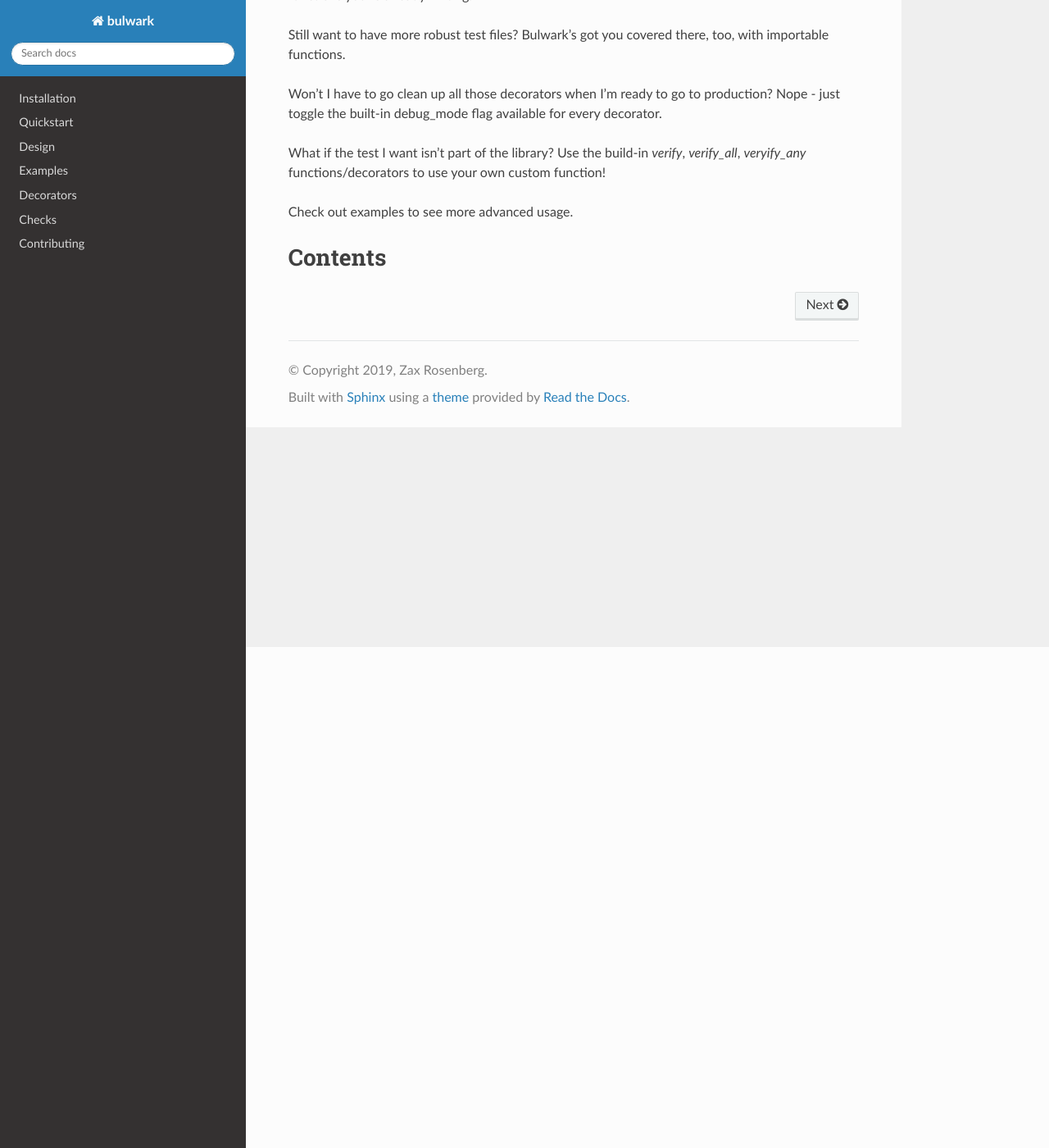
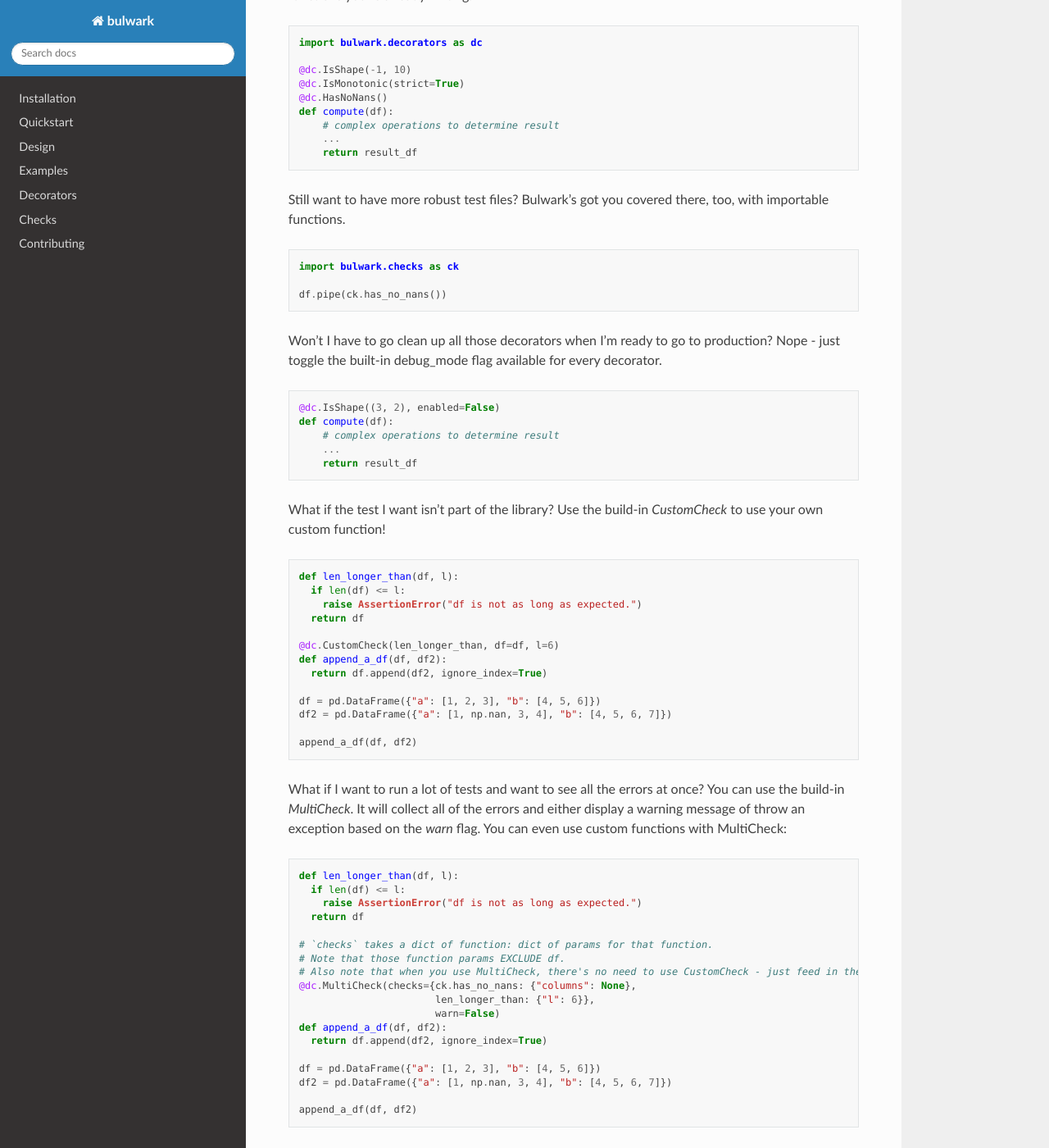
Before and after one commit to ZaxR/bulwark, a Sphinx documentation site: the page built from docs/index.rst, in a window 1280 px wide and 1400 px high, scrolled down 611 px. Shown: the whole window at 82% size. Built offline with Sphinx 7.4.7 and the Read the Docs theme 2.0.0, drawn with Linux system fonts in a browser that asks for light colours.

Commit message:
hotfix: custom_check, multi_check, tests, and docs

```diff
--- a/docs/conf.py
+++ b/docs/conf.py
@@ -27,7 +27,7 @@
 # The short X.Y version
 version = ''
 # The full version, including alpha/beta/rc tags
-release = '0.1.1'
+release = '0.1.2'
 
 
 # -- General configuration ---------------------------------------------------
--- a/docs/examples.rst
+++ b/docs/examples.rst
@@ -1,26 +1,4 @@
 Examples
 ========
 
-.. code-block:: python
-   import bulwark.decorators as dc
-   import numpy as np
-   import pandas as pd
-
-
-   df = pd.DataFrame({"a": [1, 2, 3], "b": [4, 5, 6]})
-   df2 = pd.DataFrame({"a": [1, np.nan, 3, 4], "b": [4, 5, 6, 7]})
-
-
-   @dc.multi_check(checks={ck.none_missing: {"columns": None},
-                           ck.is_shape: {"shape": (3, 2)}},
-                   warn=False)
-   def add_to_df(df, add_amt=5):
-       df = df.add(5)
-       return df
-
-
-   df = add_to_df(df)
-   print(df)
-
-   df2 = add_to_df(df2)  # errors, indicating which cells are np.nan
-   print(df2)
+Coming soon!
--- a/docs/index.rst
+++ b/docs/index.rst
@@ -35,6 +35,7 @@
 on the functions you're already writing:
 
 .. code-block:: python
+
    import bulwark.decorators as dc
 
    @dc.IsShape(-1, 10)
@@ -48,6 +49,7 @@
 Still want to have more robust test files? Bulwark's got you covered there, too, with importable functions.
 
 .. code-block:: python
+
    import bulwark.checks as ck
 
    df.pipe(ck.has_no_nans())
@@ -57,6 +59,7 @@
 Nope - just toggle the built-in debug_mode flag available for every decorator.
 
 .. code-block:: python
+
    @dc.IsShape((3, 2), enabled=False)
    def compute(df):
        # complex operations to determine result
@@ -64,20 +67,51 @@
        return result_df
 
 What if the test I want isn't part of the library?
-Use the build-in `verify`, `verify_all`, `veryify_any` functions/decorators to use your own
-custom function!
+Use the build-in `CustomCheck` to use your own custom function!
 
 .. code-block:: python
-   def custom_check_func(df):
-       # some really special check
-       ...
-       return df
 
-   @dc.verify_all(custom_check_func)
-   def compute():
-       # complex operations to determine result
-       ...
-       return result_df
+  def len_longer_than(df, l):
+    if len(df) <= l:
+      raise AssertionError("df is not as long as expected.")
+    return df
+
+  @dc.CustomCheck(len_longer_than, df=df, l=6)
+  def append_a_df(df, df2):
+    return df.append(df2, ignore_index=True)
+
+  df = pd.DataFrame({"a": [1, 2, 3], "b": [4, 5, 6]})
+  df2 = pd.DataFrame({"a": [1, np.nan, 3, 4], "b": [4, 5, 6, 7]})
+
+  append_a_df(df, df2)
+
+
+What if I want to run a lot of tests and want to see all the errors at once?
+You can use the build-in `MultiCheck`. It will collect all of the errors and either
+display a warning message of throw an exception based on the `warn` flag.
+You can even use custom functions with MultiCheck:
+
+.. code-block:: python
+
+  def len_longer_than(df, l):
+    if len(df) <= l:
+      raise AssertionError("df is not as long as expected.")
+    return df
+
+  # `checks` takes a dict of function: dict of params for that function.
+  # Note that those function params EXCLUDE df.
+  # Also note that when you use MultiCheck, there's no need to use CustomCheck - just feed in the function.
+  @dc.MultiCheck(checks={ck.has_no_nans: {"columns": None},
+                         len_longer_than: {"l": 6}},
+                         warn=False)
+  def append_a_df(df, df2):
+    return df.append(df2, ignore_index=True)
+
+  df = pd.DataFrame({"a": [1, 2, 3], "b": [4, 5, 6]})
+  df2 = pd.DataFrame({"a": [1, np.nan, 3, 4], "b": [4, 5, 6, 7]})
+
+  append_a_df(df, df2)
+
 
 Check out :ref:`examples` to see more advanced usage.
 
--- a/setup.py
+++ b/setup.py
@@ -29,7 +29,7 @@
 name = "bulwark"
 copyright = "2019"
 version = '0.1'
-release = '0.1.1'
+release = '0.1.2'
 setup(
     name=name,
     version=release,
```
Also changed, not shown: README.md (+71 -42 lines), docs/contributing.rst (+12 -9 lines), 4 other files.
